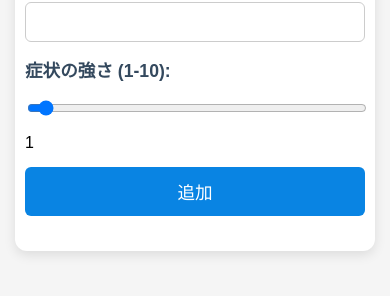
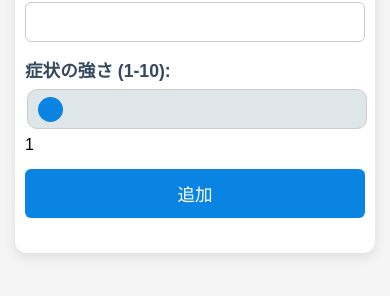
Before and after one commit to yukito0805/genshin-ma, a plain HTML site: page index.html in a window 390 px wide. Shown: the part 124-420 px from the top of the page. Drawn offline with Linux system fonts and the light colour scheme.

Commit message:
Update styles.css

```diff
--- a/styles.css
+++ b/styles.css
@@ -48,6 +48,7 @@ input[type="text"], input[type="range"], textarea {
     border-radius: 6px;
     width: 100%;
     box-sizing: border-box;
+    touch-action: manipulation; /* スマホでのタッチ操作をスムーズに */
 }
 
 textarea {
@@ -57,14 +58,29 @@ textarea {
 
 input[type="range"] {
     width: 100%;
+    height: 30px; /* スマホでタッチしやすく */
+    -webkit-appearance: none;
+    appearance: none;
+    background: #dfe6e9;
+    border-radius: 10px;
 }
 
-.severity-number {
-    width: 40px;
-    text-align: center;
-    font-weight: bold;
-    color: #34495e;
-    font-size: 1em;
+input[type="range"]::-webkit-slider-thumb {
+    -webkit-appearance: none;
+    appearance: none;
+    width: 20px;
+    height: 20px;
+    background: #0984e3;
+    border-radius: 50%;
+    cursor: pointer;
+}
+
+input[type="range"]::-moz-range-thumb {
+    width: 20px;
+    height: 20px;
+    background: #0984e3;
+    border-radius: 50%;
+    cursor: pointer;
 }
 
 button {
@@ -138,10 +154,10 @@ button:hover {
 }
 
 .severity-number {
-    width: 120px; /* スライダーと値の表示用に幅を広げる */
+    width: 150px; /* スライダーのタッチ領域を確保 */
     display: flex;
     align-items: center;
-    gap: 5px;
+    gap: 10px;
 }
 
 .severity-number input[type="range"] {
@@ -151,6 +167,8 @@ button:hover {
 .severity-number span {
     width: 20px;
     text-align: right;
+    font-weight: bold;
+    color: #34495e;
 }
 
 .symptom-date {
@@ -203,4 +221,15 @@ button:hover {
     .delete-button {
         width: fit-content;
     }
+    input[type="range"] {
+        height: 40px; /* スマホでタッチしやすく */
+    }
+    input[type="range"]::-webkit-slider-thumb {
+        width: 25px;
+        height: 25px;
+    }
+    input[type="range"]::-moz-range-thumb {
+        width: 25px;
+        height: 25px;
+    }
 }
```
